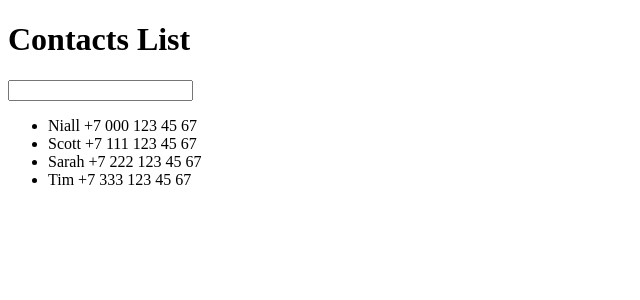
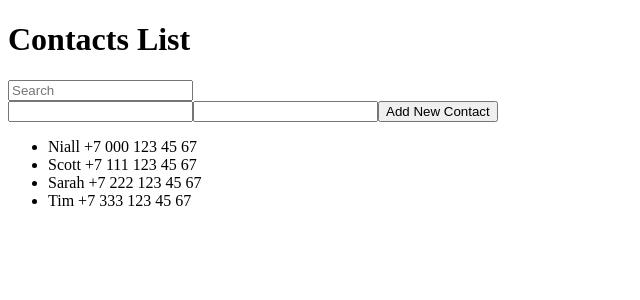
Before and after one commit to rNiall/react_testing_project, a React app: page / in a window 1280 px wide. Shown: the top 300 px of the page, without its empty margins (0-640 px from the left). Built offline with nearby package versions, Linux system fonts and the light colour scheme.

Commit message:
upgrade contactList. (adding contacts and add extra form)

```diff
--- a/src/ContactsList.js
+++ b/src/ContactsList.js
@@ -2,10 +2,11 @@
 import Contact from './Contact';
 
 class ContactsList extends React.Component {
-	constructor() {
-		super();
+	constructor(props) {
+		super(props);
 		this.state = {
-			search: ''
+			search: '',
+			contacts: props.contacts
 		};
 	}
 
@@ -13,8 +14,20 @@
 		this.setState({search: event.target.value.substr(0,20)});
 	}
 
+	addContact(event) {
+		event.preventDefault();
+		let name = this.refs.name.value;
+		let phone = this.refs.phone.value;
+		let id = Math.floor((Math.random() * 100) + 1);
+		this.setState({
+			contacts: this.state.contacts.concat({id, name, phone})
+		});
+		this.refs.name.value = '';
+		this.refs.phone.value = '';
+	}
+
 	render() {
-		let filteredContacts = this.props.contacts.filter(
+		let filteredContacts = this.state.contacts.filter(
 			(contact) => {
 				return contact.name.toLowerCase().indexOf(this.state.search.toLowerCase()) !== -1;
 			}
@@ -22,8 +35,14 @@
 		return (
 			<div>
 				<input type="text"
+				placeholder="Search"
 					value={this.state.search}
 					onChange={this.updateSearch.bind(this)} />
+					<form onSubmit={this.addContact.bind(this)}>
+						<input type="text" ref="name" />
+						<input type="text" ref="phone" />
+						<button type="submit"> Add New Contact</button>
+					</form>
 				<ul>
 						{filteredContacts.map((contact)=> {
 							return <Contact contact={contact} key={contact.id}/>
```
